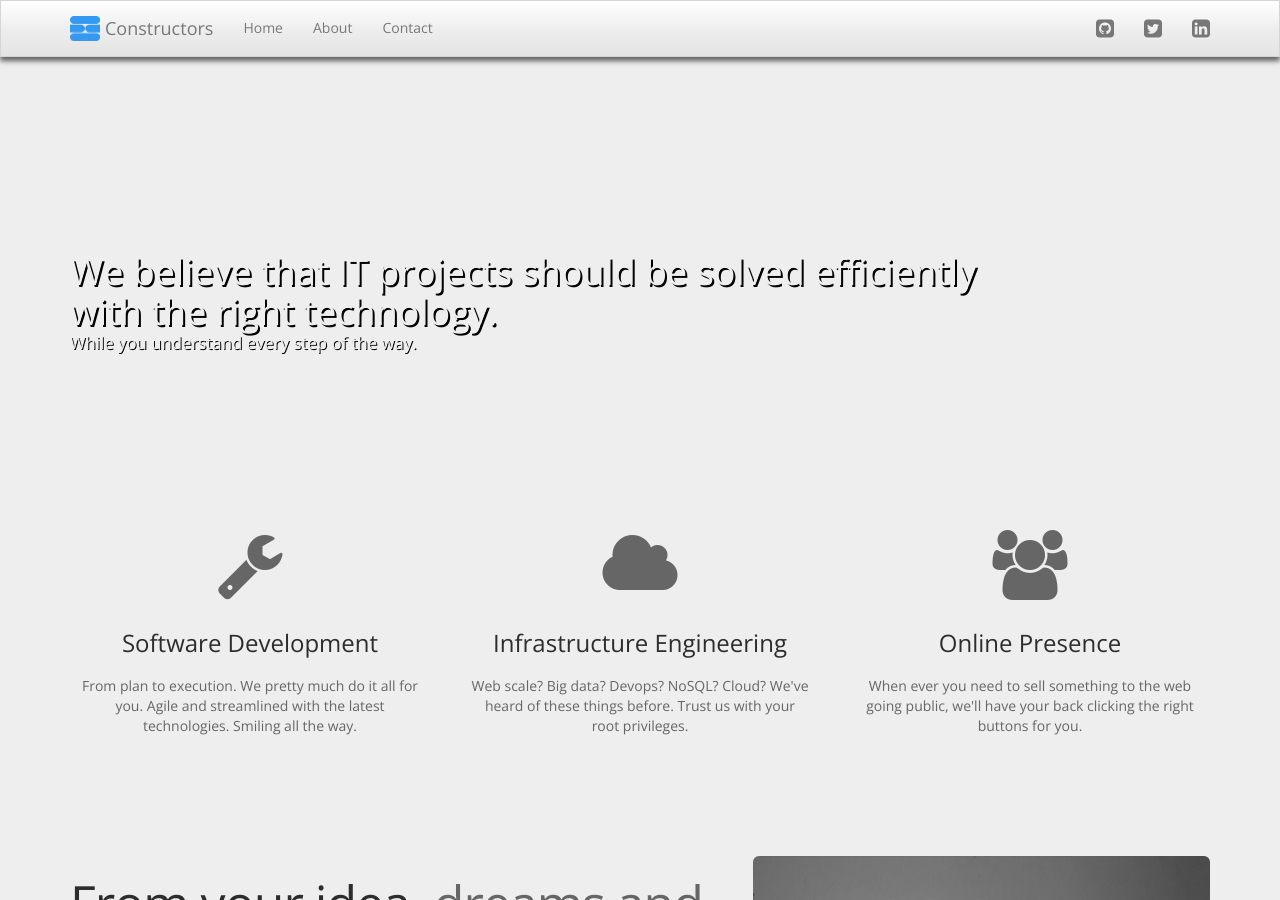
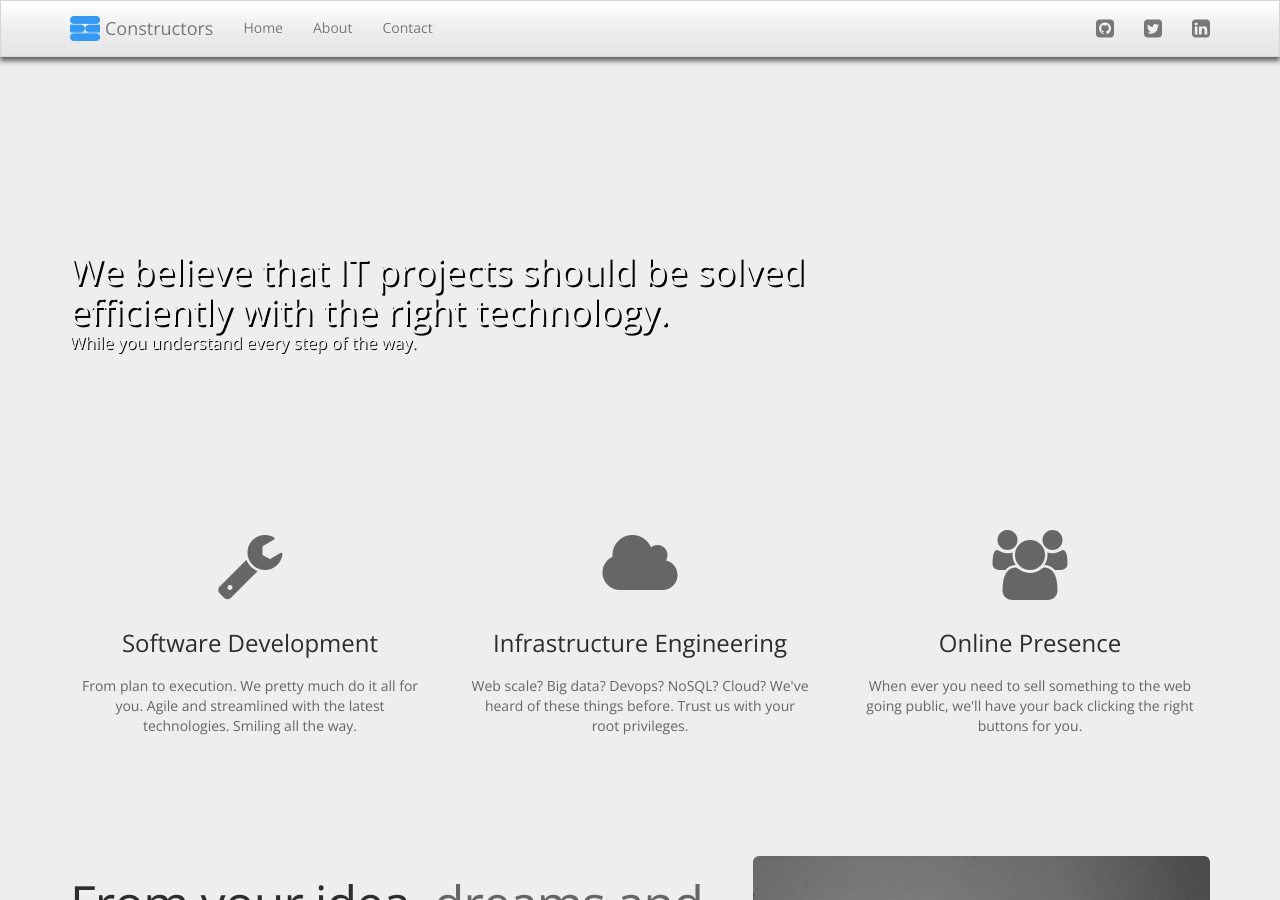
Before and after one commit to constructors/constructors.nl, a Jekyll site: the page built from index.html, in a window 1280 px wide and 900 px high. Built offline with Jekyll 4.4.1, drawn with Linux system fonts in a browser that asks for light colours; nearby versions of some CDN libraries; Markdown is read by kramdown in place of the engine named in the settings; some of the changed lines change nothing that is shown.

```diff
--- a/index.html
+++ b/index.html
@@ -7,8 +7,8 @@
 <div class="backdrop"></div>
 
 <section class="container eindhoven-header">
-  <h1>We believe that IT projects should be solved efficiently<br>
-    with the right technology.
+  <h1>We believe that IT projects should be solved<br>
+    efficiently with the right technology.
   </h1>
   <span>While you understand every step of the way.</span>
 </section>
```
